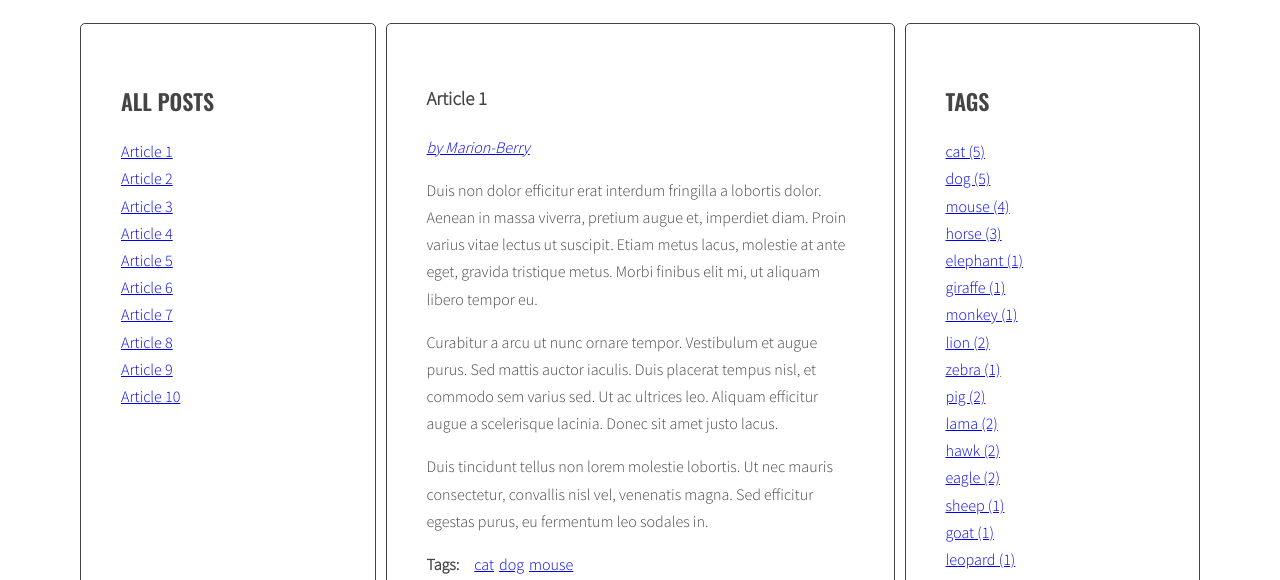
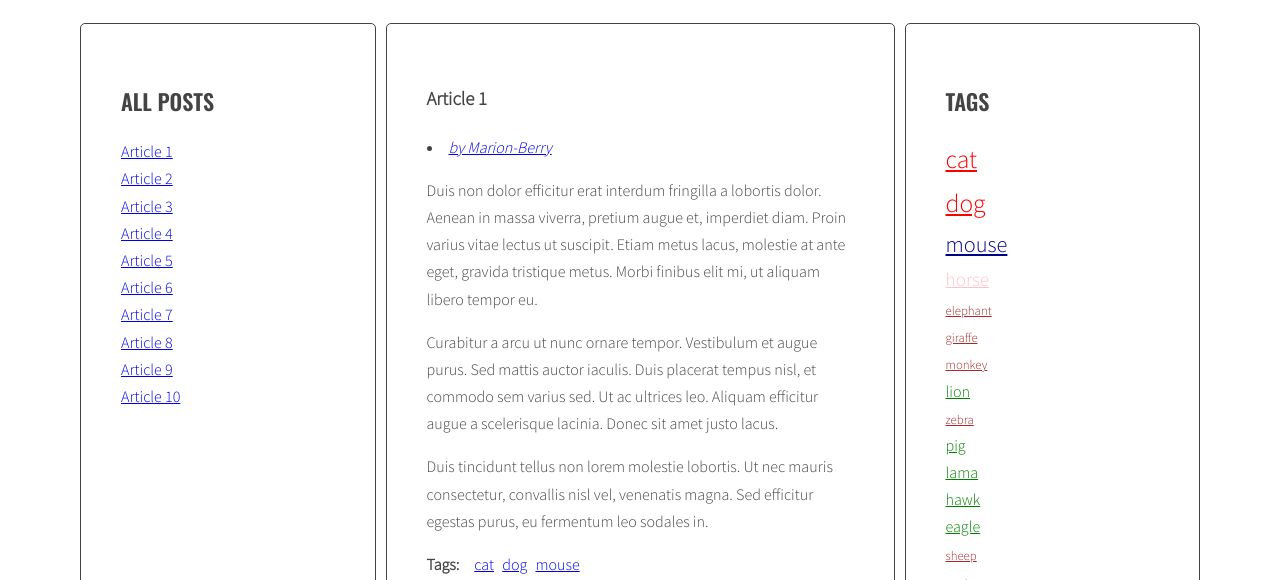
Before and after one commit to ArtIPok/javascript-blog, a website: page index.html in a window 1280 px wide. Shown: the part 220-800 px from the top of the page. Drawn offline with nearby package versions, Linux system fonts and the light colour scheme.

Commit message:
Finish all tasks

```diff
--- a/index.html
+++ b/index.html
@@ -186,6 +186,21 @@
         </main>
       </div>
     </div>
+    <script id="template-article-link" type="text/x-handlebars-template">
+      <li><a href="#{{ id }}"><span>{{ title }}</span></a></li>
+    </script>
+    <script id="template-tag-link" type="text/x-handlebars-template">
+      <li><a href="#tag-{{ id }}"><span>{{ title }}</span></a></li>
+    </script>
+    <script id="template-author-link" type="text/x-handlebars-template">
+      <li><a href="#author-{{ id }}">by {{ title }}</a></li>
+    </script>
+    <script id="template-tag-cloud-link" type="text/x-handlebars-template">
+      {{#each tags}}
+      <li><a href="#tag-{{ tag }}" class="{{ className}}{{count}}">{{ tag }}</a></li>
+      {{/each}}
+    </script>
+    <script src="https://cdnjs.cloudflare.com/ajax/libs/handlebars.js/4.1.0/handlebars.min.js"></script>
     <script src="js/script.js"></script>
   </body>
 </html>
--- a/js/script.js
+++ b/js/script.js
@@ -4,6 +4,35 @@
   console.log('links:', links);
 }); */
   'use strict';
+
+  const templates = {
+    articleLink: Handlebars.compile(document.querySelector('#template-article-link').innerHTML),
+    tagLink: Handlebars.compile(document.querySelector('#template-tag-link').innerHTML),
+    authorLink: Handlebars.compile(document.querySelector('#template-author-link').innerHTML),
+    tagCloudLink: Handlebars.compile(document.querySelector('#template-tag-cloud-link').innerHTML),
+  }
+
+  const opt = {
+    articleSelector: '.post',
+    titleSelector: '.post-title',
+    titleListSelector: '.titles',
+    articleTagsSelector: '.post-tags .list',
+    articleAuthorSelector: '.post-author',
+    tagsListSelector: '.tags.list',
+    cloudClassCount: 5,
+    cloudClassPrefix: 'tag-size-',
+    authorsListSelector: '.authors.list'
+  }
+
+// const opt.articleSelector = '.post',
+    // opt.titleSelector = '.post-title',
+    // opt.titleListSelector = '.titles',
+    // opt.articleTagsSelector = '.post-tags .list',
+    // opt.articleAuthorSelector = '.post-author',
+    // opt.tagsListSelector = '.tags.list',
+    // opt.cloudClassCount = 5,
+    // opt.cloudClassPrefix = 'tag-size-',
+    // opt.authorsListSelector = '.authors.list';
 
   const titleClickHandler = function(event){
     event.preventDefault();
@@ -42,21 +71,11 @@
     targetArticle.classList.add('active');
   };
 
-  const optArticleSelector = '.post',
-    optTitleSelector = '.post-title',
-    optTitleListSelector = '.titles',
-    optArticleTagsSelector = '.post-tags .list',
-    optArticleAuthorSelector = '.post-author',
-    optTagsListSelector = '.tags.list',
-    optCloudClassCount = 5,
-    optCloudClassPrefix = 'tag-size-',
-    optAuthorsListSelector = '.authors.list';
-
   function generateTitleLinks(customSelector = ''){
     console.log(customSelector);
 
     // remove contents of titleList
-    const titleList = document.querySelector(optTitleListSelector);
+    const titleList = document.querySelector(opt.titleListSelector);
     console.log(titleList);
 
     function clearTitle(){
@@ -66,7 +85,7 @@
     clearTitle();
 
     // for each article
-    const articles = document.querySelectorAll(optArticleSelector + customSelector);
+    const articles = document.querySelectorAll(opt.articleSelector + customSelector);
     let html = '';
     console.log(articles);
 
@@ -78,10 +97,12 @@
 
       // find the title element
       // get the title from the title element
-      const articleTitle = article.querySelector(optTitleSelector).innerHTML;
+      const articleTitle = article.querySelector(opt.titleSelector).innerHTML;
 
       //create HTML of the link
-      const linkHTML = '<li><a href="#' + articleId + '"><span>' + articleTitle + '</span></a></li>';
+      // const linkHTML = '<li><a href="#' + articleId + '"><span>' + articleTitle + '</span></a></li>';
+      const linkHTMLData = {id: articleId, title: articleTitle};
+      const linkHTML = templates.articleLink(linkHTMLData);
       console.log(linkHTML);
 
       // insert link into titleList
@@ -118,9 +139,9 @@
     const normalizedCount = count - params.min;
     const normalizedMax = params.max - params.min;
     const percentage = normalizedCount / normalizedMax;
-    const classNumber = Math.floor(percentage * (optCloudClassCount - 1) + 1);
-    return optCloudClassPrefix;
-    return classNumber;
+    const classNumber = Math.floor(percentage * (opt.cloudClassCount - 1) + 1);
+    return opt.cloudClassPrefix;
+    //return classNumber;
     console.log(classNumber);
   }
 
@@ -130,14 +151,14 @@
     let allTags = {};
 
     /* find all articles */
-    const articles = document.querySelectorAll(optArticleSelector);
+    const articles = document.querySelectorAll(opt.articleSelector);
     console.log(articles);
 
     /* START LOOP: for every article: */
     for(let article of articles){
 
       /* find tags wrapper */
-      const tagsWrapper = article.querySelector(optArticleTagsSelector);
+      const tagsWrapper = article.querySelector(opt.articleTagsSelector);
       console.log(tagsWrapper);
 
       /* make html variable with empty string */
@@ -156,7 +177,9 @@
         console.log(tag);
 
         /* generate HTML of the link */
-        const linkHTML = '<li><a href="#tag-' + tag + '">' + tag + '</a></li>';
+        // handlebars: const linkHTML = '<li><a href="#tag-' + tag + '">' + tag + '</a></li>';
+        const linkHTMLData = {id: tag, title: tag};
+        const linkHTML = templates.tagLink(linkHTMLData);
         console.log(linkHTML);
 
         /* add generated code to the html variable */
@@ -194,7 +217,8 @@
     // create variable for all links HTML code
     const tagsParams = calculateTagsParams(allTags) ;
     console.log('tagsParams: ',tagsParams);
-    let allTagsHTML = '';
+    // let allTagsHTML = '';
+    const allTagsData = {tags: []};
 
     // START LOOP: for ech tag in allTags:
     for(let tag in allTags){
@@ -206,14 +230,21 @@
       const tagLinkHTML = '<li><a href="#tag-' + tag + '"' + ' ' + 'class="' + tagSize + '">' + tag + ' (' + allTags[tag] + ')'  + '</a></li>';
       console.log('tag link HTML: ', tagLinkHTML);
 
-      allTagsHTML += tagLinkHTML;
+      // handlebars: allTagsHTML += tagLinkHTML;
+      allTagsData.tags.push({
+        tag: tag,
+        count: allTags[tag],
+        className: calculateTagClass(allTags[tag], tagsParams),
+      });
       // allTagsHTML += tag + ' (' + allTags[tag] + ') ';
 
     // END LOOP for ech tag in allTags:
     }
 
     // add HTML from allTagsHTML to tagListInRightColumn:
-    tagListInRightColumn.innerHTML = allTagsHTML;
+    // handlebars: tagListInRightColumn.innerHTML = allTagsHTML;
+    tagListInRightColumn.innerHTML = templates.tagCloudLink(allTagsData);
+    console.log(allTagsData);
 
   }
 
@@ -285,13 +316,13 @@
     let allAuthors = {};
 
     // find all articles
-    const articles = document.querySelectorAll(optArticleSelector);
+    const articles = document.querySelectorAll(opt.articleSelector);
 
     // START LOOP: for every article
     for(let article of articles){
 
       // find authors wrapper
-      const authorsWrapper = article.querySelector(optArticleAuthorSelector);
+      const authorsWrapper = article.querySelector(opt.articleAuthorSelector);
       console.log(authorsWrapper);
 
       // make html variable with empty string
@@ -302,7 +333,10 @@
       console.log(articleAuthor);
 
       // generate HTML of the link
-      const linkHTML = '<a href="#author-' + articleAuthor + '">' + 'by ' + articleAuthor + '</a>';
+      //const linkHTML = '<a href="#author-' + articleAuthor + '">' + 'by ' + articleAuthor + '</a>';
+      const linkHTMLData = {id: articleAuthor, title: articleAuthor};
+      const linkHTML = templates.authorLink(linkHTMLData);
+
       console.log(linkHTML);
 
       // add generated code to the html variable
@@ -332,9 +366,9 @@
     console.log(allAuthorsHTML);
 
     // START LOOP: for each author in allAuthors
-    for(let author of allAuthors){
+    for(let author in allAuthors){
       // allAuthorsHTML += author + ' (' + allAuthors[articleAuthor] + ') ';
-      const authorLinkHTML = '<li><a href="#author-' + articleAuthor + '">' + articleAuthor + ' (' + allAuthors[articleAuthor] + ')'  + '</a></li>';
+      const authorLinkHTML = '<li><a href="#author-' + author + '">' + author + ' (' + allAuthors[author] + ')'  + '</a></li>';
       console.log('author link HTML', authorLinkHTML);
 
       allAuthorsHTML += authorLinkHTML;
--- a/sass/style.scss
+++ b/sass/style.scss
@@ -91,7 +91,28 @@ body {
     margin-left: 5px;
   }
 }
-
+.tag-size-{
+  &1 {
+    color: brown;
+    font-size: 80%;
+  }
+  &2 {
+    color: green;
+    font-size: 100%;
+  }
+  &3 {
+    color: pink;
+    font-size: 120%
+  }
+  &4 {
+    color: darkblue;
+    font-size: 140%;
+  }
+  &5 {
+    color: red;
+    font-size: 160%;
+  }
+}
 /* Authors */
 
 .authors {
```
Also changed, not shown: css/style.css, 1 other file.
